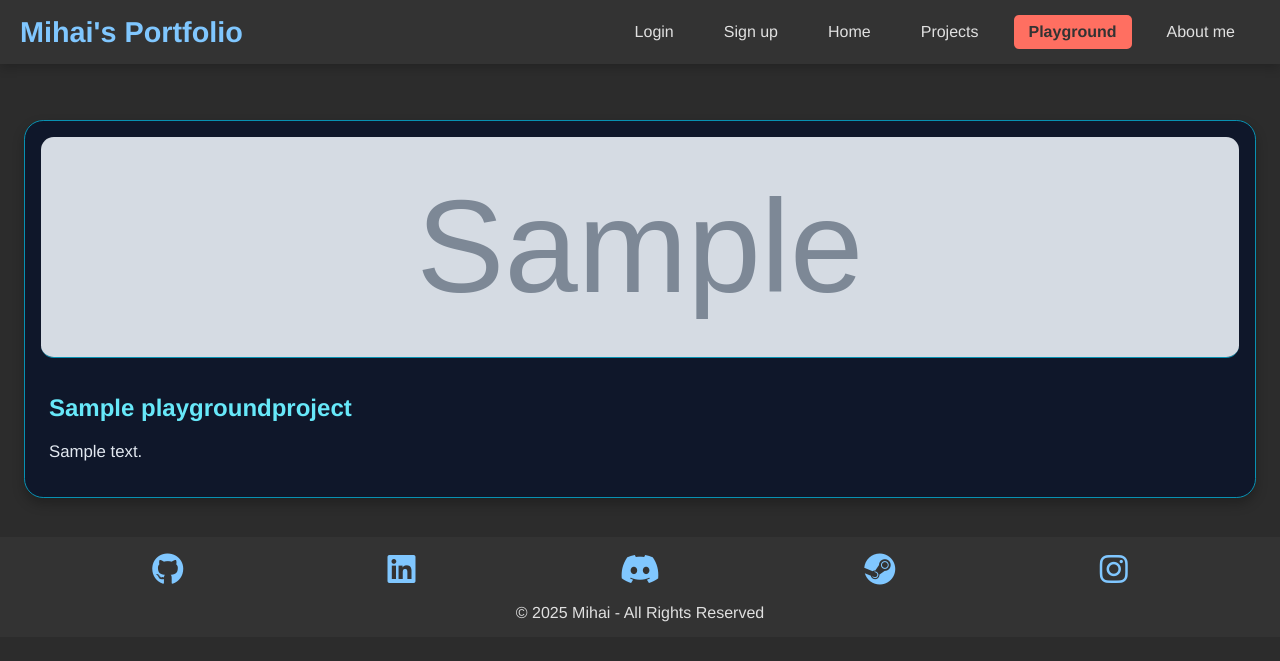
After one commit to mihainrs/Portfolio-Django, a Django app: page /playground/ in a window 1280 px wide. The commit adds this page. Shown: the top 661 px of the page. Run offline with Django 5.2, Linux system fonts and the light colour scheme; tables that the repository leaves empty hold one stand-in row (values such as "Sample post"); grey boxes marked "Sample" are stand-in pictures.

Commit message:
Sorting out the playground tab and adding a few projects

```diff
--- a/projects/admin.py
+++ b/projects/admin.py
@@ -1,7 +1,8 @@
 from django.contrib import admin
-from .models import Project, AboutMe
+from .models import Project, AboutMe, PlaygroundProjects
 
 # Register your models here.
 
 admin.site.register(Project)
 admin.site.register(AboutMe)
+admin.site.register(PlaygroundProjects)
--- a/projects/models.py
+++ b/projects/models.py
@@ -13,13 +13,25 @@ class Project(models.Model):
     def __str__(self):
         return self.title
 
-
+#about me model
 class AboutMe(models.Model):
     name = models.CharField(max_length=100)
     bio = models.TextField()
-    skills = models.TextField()
-    photo = models.ImageField(upload_to='about_me_photos/')
+    skills= models.TextField()
+    photo=models.ImageField(upload_to='about_me_photos/')
     contact_info = models.TextField()
 
     def __str__(self):
         return self.name
+
+
+#another projects model, but for the playground
+
+class PlaygroundProjects(models.Model):
+    name= models.CharField(max_length=100)
+    description=models.TextField()
+    link=models.URLField(blank=True, null=True)
+    image = models.ImageField(upload_to='project_images/', null=True, blank=True)
+
+    def __str__(self):
+        return self.name
--- a/projects/static/projects/styles.css
+++ b/projects/static/projects/styles.css
@@ -212,6 +212,76 @@ a {
     text-decoration: none;
 }
 
+/* playground */
+
+.playground-grid {
+    display: grid;
+    grid-template-columns: repeat(auto-fit, minmax(320px, 1fr)); /* bigger min width */
+    gap: 2.5rem;
+    margin-top: 2rem;
+    padding: 1.5rem;
+}
+
+.playground-project {
+    background-color: #0f172a;
+    border: 1.5px solid #0891b2;
+    border-radius: 1.2rem;
+    overflow: hidden;
+    transition: transform 0.3s ease, box-shadow 0.3s ease;
+    box-shadow: 0 6px 12px rgba(0, 0, 0, 0.25);
+    padding: 1rem;
+    display: flex;
+    flex-direction: column;
+    gap: 1rem;
+}
+
+.playground-project:hover {
+    transform: scale(1.04);
+    box-shadow: 0 8px 16px rgba(0, 0, 0, 0.35);
+}
+
+.playground-project-pic img {
+    width: 100%;
+    height: 220px;
+    object-fit: cover;
+    display: block;
+    border-radius: 0.8rem;
+    border-bottom: 1.5px solid #0891b2;
+}
+
+.playground-project-text {
+    padding: 0 0.5rem;
+}
+
+.playground-project-title {
+    font-size: 1.5rem;
+    font-weight: 700;
+    color: #67e8f9;
+    margin-bottom: 0.6rem;
+}
+
+.playground-project-description {
+    color: #e2e8f0;
+    font-size: 1.05rem;
+    line-height: 1.5;
+    word-wrap: break-word;
+}
+
+.no-image {
+    width: 100%;
+    height: 220px;
+    background-color: #1e293b;
+    color: #94a3b8;
+    display: flex;
+    align-items: center;
+    justify-content: center;
+    font-size: 1rem;
+    border-radius: 0.8rem;
+    border-bottom: 1.5px solid #0891b2;
+}
+
+
+
 /* the about-me part */
 .about-container {
     max-width: 1200px;
--- a/projects/templates/projects/base.html
+++ b/projects/templates/projects/base.html
@@ -26,6 +26,7 @@
                 {% endif %}
                 <a href="{% url 'home' %}" class="nav-btn {% if request.path == '/' %}active{% endif %}">Home</a>
                 <a href="{% url 'projects' %}" class="nav-btn {% if request.path == '/projects/' %}active{% endif %}">Projects</a>
+                <a href="{% url 'playground' %}" class="nav-btn {% if request.path == '/playground/' %}active{% endif %}">Playground</a>
                 <a href="{% url 'about_me' %}" class="nav-btn {% if request.path == '/about/' %}active{% endif %}">About me</a>
             </div>
         </div>
--- a/projects/templates/projects/home.html
+++ b/projects/templates/projects/home.html
@@ -5,7 +5,7 @@
 {% block content %}
 <div class="home-container">
     <h1>Welcome to My Portfolio</h1>
-    <p>Hi, I'm Mihai👋 A backend developer with a passion for all things code!💻</p>
+    <p>Hi, I'm Mihai👋 A developer with a passion for all things code!💻</p>
     <a class="cta-button" href="{% url 'projects' %}">View My Projects</a>
 </div>
 
--- /dev/null
+++ b/projects/templates/projects/playground.html
@@ -0,0 +1,25 @@
+{% extends 'projects/base.html' %}
+
+{% block title %}
+  Playground
+{% endblock %}
+
+{% block content %}
+  <div class="playground-grid">
+    {% for project in playground_projects %}
+      <div class="playground-project">
+        <div class="playground-project-pic">
+          {% if project.image %}
+            <a href="{{ project.link }}" target="_blank" rel="noopener noreferrer"><img src="{{ project.image.url }}" alt="{{ project.name }}"/></a>
+          {% else %}
+            <a href="{{ project.link }}" target="_blank" rel="noopener noreferrer"><div class="no-image">Not available</div></a>
+          {% endif %}
+        </div>
+        <div class="playground-project-text">
+          <h2 class="playground-project-title">{{ project.name }}</h2>
+          <p class="playground-project-description">{{ project.description }}</p>
+        </div>
+      </div>
+    {% endfor %}
+  </div>
+{% endblock %}
--- a/projects/urls.py
+++ b/projects/urls.py
@@ -16,6 +16,7 @@ urlpatterns = [
     path('projects/<int:pk>/delete/', views.delete_project, name='delete_project'),
     path('about/', views.about_me, name='about_me'),
     path('about-me/edit/<int:pk>/', views.edit_about_me, name='edit_about_me'),
+    path('playground/', views.playground, name='playground'),
 ]
 
 if settings.DEBUG:
--- a/projects/views.py
+++ b/projects/views.py
@@ -2,7 +2,7 @@ from django.shortcuts import render, redirect, get_object_or_404
 from django.contrib.auth import login
 from django.contrib.auth.forms import UserCreationForm
 from django.contrib.auth.decorators import login_required
-from .models import Project, AboutMe
+from .models import Project, AboutMe, PlaygroundProjects
 from .forms import ProjectForm, AboutMeForm
 
 #temp proj list (for testing purposes)
@@ -90,3 +90,8 @@ def edit_about_me(request,pk):
     else:
         form=AboutMeForm(instance=about_me)
     return render(request, 'projects/edit_about_me.html',{'form':form})
+
+#playground with random projects:
+def playground(request):
+    playground_projects = PlaygroundProjects.objects.all()
+    return render(request, 'projects/playground.html', {'playground_projects': playground_projects})
```
Also changed, not shown: projects/migrations/0005_playgroundprojects.py (added).
